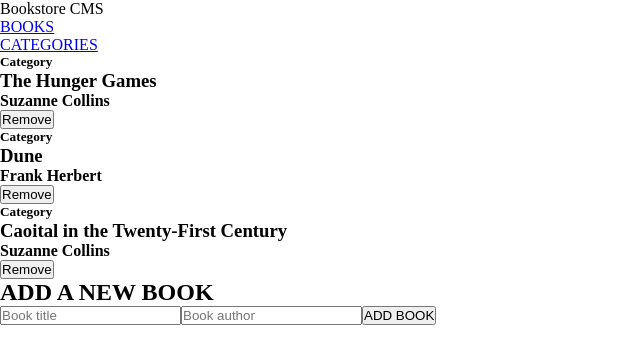
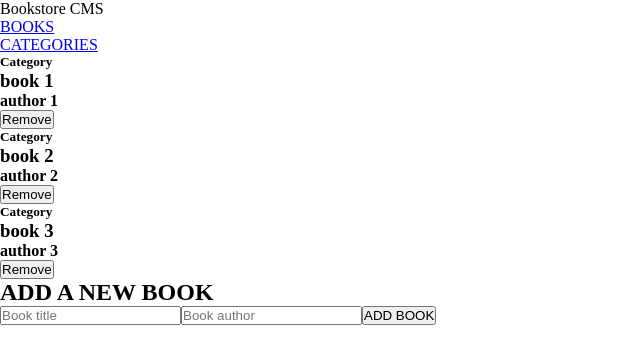
Before and after one commit to GiuseppeTG/Bookstore, a React (Create React App) app: page / in a window 1280 px wide. Shown: the top 364 px of the page, without its empty margins (0-640 px from the left). Built offline with nearby package versions, Linux system fonts and the light colour scheme.

Commit message:
Connect react components with redux

```diff
--- a/package.json
+++ b/package.json
@@ -13,6 +13,7 @@
     "react-redux": "^8.0.2",
     "react-router-dom": "^6.3.0",
     "react-scripts": "5.0.1",
+    "uuid": "^8.3.2",
     "web-vitals": "^2.1.4"
   },
   "scripts": {
--- a/src/components/book-list/BookList.jsx
+++ b/src/components/book-list/BookList.jsx
@@ -1,22 +1,10 @@
 import React from 'react';
 import './BookList.scss';
+import { useSelector, shallowEqual } from 'react-redux';
 import Book from '../book/Book';
 
 export default function BookList() {
-  const books = [
-    {
-      title: 'The Hunger Games',
-      author: 'Suzanne Collins',
-    },
-    {
-      title: 'Dune',
-      author: 'Frank Herbert',
-    },
-    {
-      title: 'Caoital in the Twenty-First Century',
-      author: 'Suzanne Collins',
-    },
-  ];
+  const books = useSelector((state) => state.books, shallowEqual);
 
   return (
     <div className="book-list-container">
@@ -24,10 +12,8 @@
       <ul className="book-list">
         {books.map((book) => (
           <Book
-            title={book.title}
             key={book.id}
             book={book}
-            author={book.author}
           />
         ))}
       </ul>
--- a/src/components/book/Book.jsx
+++ b/src/components/book/Book.jsx
@@ -1,16 +1,28 @@
 import React from 'react';
+import { useDispatch } from 'react-redux';
+import { removeBook } from '../../redux/books/books';
 
-export default function book({ title, author }) {
+export default function book({ book }) {
+  const dispatch = useDispatch();
   return (
     <div className="book-container">
       <h5 className="category">Category</h5>
-      <h3 className="title">{title}</h3>
-      <h4 className="author">{author}</h4>
+      <h3 className="title">{book.title}</h3>
+      <h4 className="author">{book.author}</h4>
       <ul className="actions">
         <li>
-          <button type="button" className="remove-btn">Remove</button>
+          <button
+            onClick={() => {
+              dispatch(removeBook(book.id));
+            }}
+            type="button"
+            className="remove-btn"
+          >
+            Remove
+          </button>
         </li>
       </ul>
     </div>
+
   );
 }
--- a/src/components/form/Form.jsx
+++ b/src/components/form/Form.jsx
@@ -1,12 +1,29 @@
-import React from 'react';
+import React, { useRef } from 'react';
+import { useDispatch } from 'react-redux';
+import { v4 as uuidv4 } from 'uuid';
+import { addBook } from '../../redux/books/books';
 
 export default function Form() {
+  const dispatch = useDispatch();
+  const titleInput = useRef();
+  const authorInput = useRef();
   return (
     <div className="form-container">
       <h2>ADD A NEW BOOK</h2>
-      <form action="#">
-        <input type="text" className="title-input" placeholder="Book title" />
-        <input type="text" className="author-input" placeholder="Book author" />
+      <form
+        action="#"
+        onSubmit={() => {
+          dispatch(addBook(
+            {
+              title: titleInput.current.value,
+              author: authorInput.current.value,
+              id: uuidv4(),
+            },
+          ));
+        }}
+      >
+        <input ref={titleInput} type="text" className="title-input" placeholder="Book title" />
+        <input ref={authorInput} type="text" className="author-input" placeholder="Book author" />
         <button type="submit">ADD BOOK</button>
       </form>
     </div>
--- a/src/index.js
+++ b/src/index.js
@@ -1,11 +1,15 @@
 import React from 'react';
 import ReactDOM from 'react-dom/client';
 import { BrowserRouter } from 'react-router-dom';
+import { Provider } from 'react-redux';
 import App from './App';
+import store from './redux/configureStore';
 
 const root = ReactDOM.createRoot(document.getElementById('root'));
 root.render(
   <BrowserRouter>
-    <App />
+    <Provider store={store}>
+      <App />
+    </Provider>
   </BrowserRouter>,
 );
--- a/src/pages/Categories.jsx
+++ b/src/pages/Categories.jsx
@@ -1,7 +1,17 @@
 import React from 'react';
+import { useDispatch } from 'react-redux';
+import { checkStatus } from '../redux/categories/categories';
 
 export default function Categories() {
+  const dispatch = useDispatch();
   return (
-    <button type="button">CHECK STATUS</button>
+    <button
+      onClick={() => {
+        dispatch(checkStatus());
+      }}
+      type="button"
+    >
+      CHECK STATUS
+    </button>
   );
 }
--- a/src/redux/books/books.js
+++ b/src/redux/books/books.js
@@ -2,7 +2,23 @@
 
 const ADD_BOOK = 'bookstore/books/ADD_BOOK';
 const REMOVE_BOOK = 'bookstore/books/REMOVE_BOOK';
-const initialState = [];
+const initialState = [
+  {
+    title: 'book 1',
+    author: 'author 1',
+    id: 1,
+  },
+  {
+    title: 'book 2',
+    author: 'author 2',
+    id: 2,
+  },
+  {
+    title: 'book 3',
+    author: 'author 3',
+    id: 3,
+  },
+];
 
 // Reducer
 
@@ -11,7 +27,7 @@
     case ADD_BOOK:
       return [...state, action.payload];
     case REMOVE_BOOK:
-      return state.filter((book) => book.id !== action.id);
+      return state.filter((book) => book.id !== action.payload);
     default:
       return state;
   }
--- a/src/redux/categories/categories.js
+++ b/src/redux/categories/categories.js
@@ -5,9 +5,13 @@
 
 // Reducer
 
+// Console log for checking that "check status" button works
+// as it has no functionality yet
+
 export default function categoriesReducer(state = initialState, action = {}) {
   switch (action.type) {
     case CHECK_STATUS:
+      console.log('Under construction');
       return 'Under construction';
     default:
       return state;
```
Also changed, not shown: public/manifest.json, 1 other file (tests, documents, lock files or other folders).
